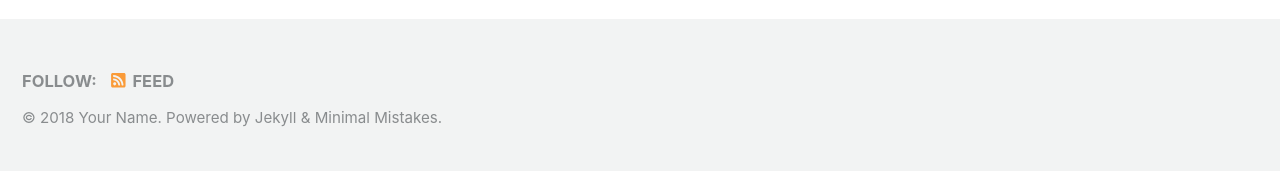
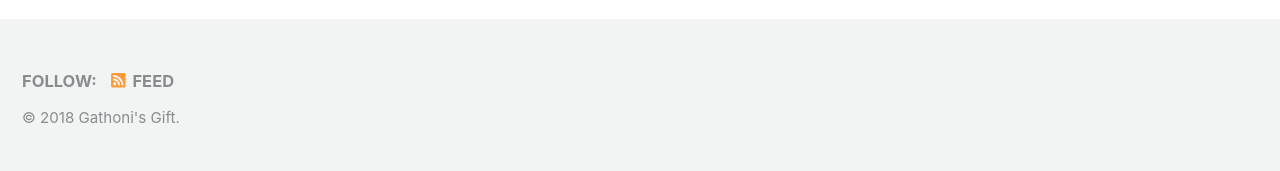
Before and after one commit to gathonisgift/gathonisgift.github.io, a Jekyll site: the page built from index.html, in a window 1280 px wide. Shown: the part 1338-1509 px from the top of the page. Built offline with Jekyll 4.4.1, drawn with Linux system fonts in a browser that asks for light colours; cached includes are drawn as plain includes; nearby versions of some CDN libraries; the list of posts is cut into pages by our own code.

Commit message:
footer
footer

```diff
--- a/_config.yml
+++ b/_config.yml
@@ -18,7 +18,7 @@
 locale                   : "en-US"
 title                    : "Gathonis Gift"
 title_separator          : "-"
-name                     : "Your Name"
+name                     : "Gathoni's Gift"
 description              : "An amazing website."
 url                      : # the base hostname & protocol for your site e.g. "https://mmistakes.github.io"
 baseurl                  : # the subpath of your site, e.g. "/blog"
--- a/_includes/footer.html
+++ b/_includes/footer.html
@@ -16,4 +16,4 @@
   </ul>
 </div>
 
-<div class="page__footer-copyright">&copy; {{ site.time | date: '%Y' }} {{ site.name | default: site.title }}. {{ site.data.ui-text[site.locale].powered_by | default: "Powered by" }} <a href="https://jekyllrb.com" rel="nofollow">Jekyll</a> &amp; <a href="https://mademistakes.com/work/minimal-mistakes-jekyll-theme/" rel="nofollow">Minimal Mistakes</a>.</div>
+<div class="page__footer-copyright">&copy; {{ site.time | date: '%Y' }} {{ site.name | default: site.title }}. <!--{{ site.data.ui-text[site.locale].powered_by | default: "Powered by" }} <a href="https://jekyllrb.com" rel="nofollow">Jekyll</a> &amp; <a href="https://mademistakes.com/work/minimal-mistakes-jekyll-theme/" rel="nofollow">Minimal Mistakes</a>.--></div>
```
